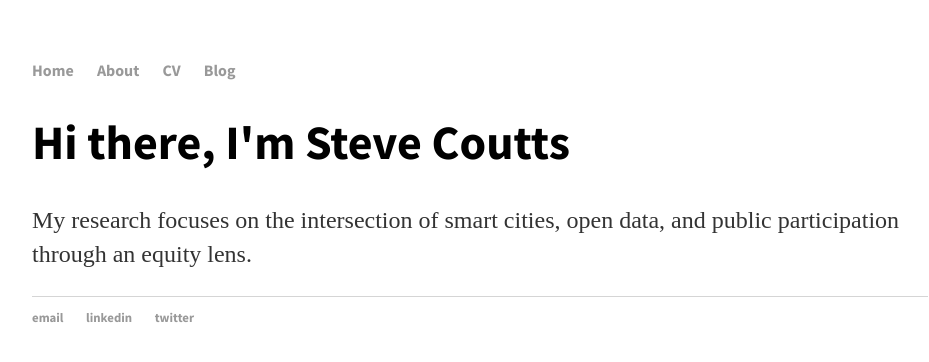
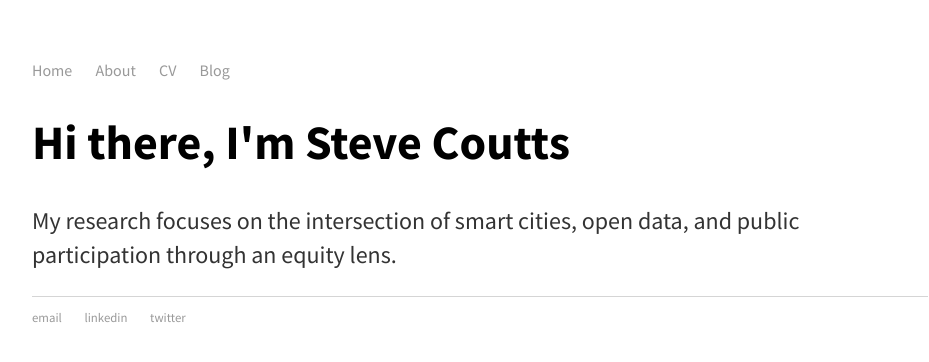
Before and after one commit to stevecoutts/stevecoutts.github.io, a Jekyll site: the page index.html, which Jekyll copies as it is, in a window 1280 px wide. Shown: the top 362 px of the page, without its empty margins (160-1089 px from the left). Built offline with Jekyll 4.4.1, drawn with Linux system fonts in a browser that asks for light colours; some web fonts are replaced.

Commit message:
Update main.css

```diff
--- a/css/main.css
+++ b/css/main.css
@@ -6,7 +6,6 @@ nav ul, footer ul {
     font-family:'Source Sans Pro','Helvetica', 'Arial', 'Sans-Serif';
     padding: 0px;
     list-style: none;
-    font-weight: bold;
 }
 nav ul li, footer ul li {
     display: inline;
@@ -25,6 +24,7 @@ h1 {
 }
 p {
     font-size: 1.5em;
+    font-family:'Source Sans Pro','Helvetica', 'Arial', 'Sans-Serif';
     line-height: 1.4em;
     color: #333;
 }
```
